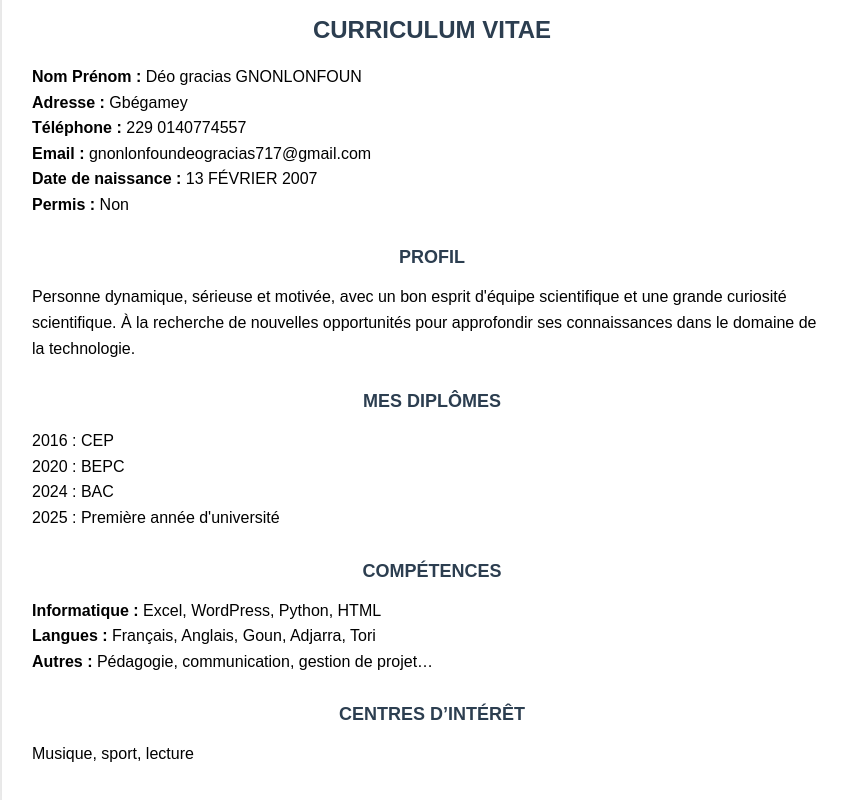
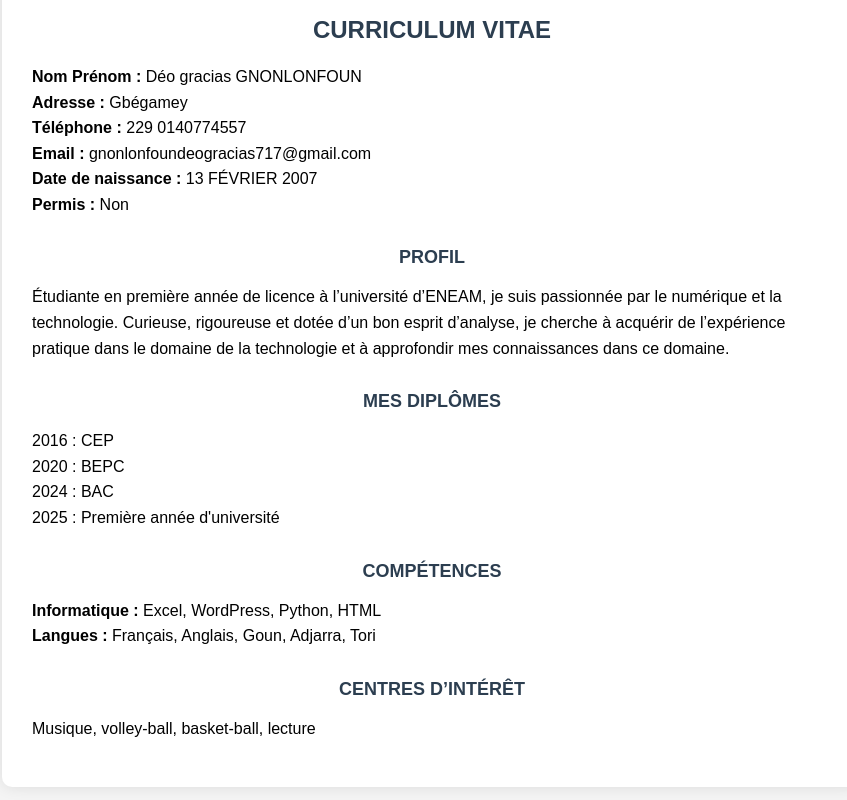
Before and after one commit to JBLG-ops/D-o, a plain HTML site: page cv gracias.html in a window 1280 px wide. Shown: the part 406-1206 px from the top of the page, without its empty margins (208-1055 px from the left). Drawn offline with Linux system fonts and the light colour scheme.

Commit message:
Update cv gracias.html

```diff
--- a/cv gracias.html
+++ b/cv gracias.html
@@ -100,7 +100,7 @@
 
     <div class="section-title">PROFIL</div>
     <p>
-      Personne dynamique, sérieuse et motivée, avec un bon esprit d'équipe scientifique et une grande curiosité scientifique. À la recherche de nouvelles opportunités pour approfondir ses connaissances dans le domaine de la technologie.
+Étudiante en première année de licence à l’université d’ENEAM, je suis passionnée par le numérique et la technologie. Curieuse, rigoureuse et dotée d’un bon esprit d’analyse, je cherche à acquérir de l’expérience pratique dans le domaine de la technologie et à approfondir mes connaissances dans ce domaine.
     </p>
 
     <div class="section-title">MES DIPLÔMES</div>
@@ -115,13 +115,14 @@
     <p>
       <strong>Informatique :</strong> Excel, WordPress, Python, HTML<br/>
       <strong>Langues :</strong> Français, Anglais, Goun, Adjarra, Tori<br/>
-      <strong>Autres :</strong> Pédagogie, communication, gestion de projet…
+
     </p>
 
     <div class="section-title">CENTRES D’INTÉRÊT</div>
     <p>
-      Musique, sport, lecture
+      Musique, volley-ball, basket-ball, lecture
     </p>
+
   </div>
 </body>
 </html>
```
